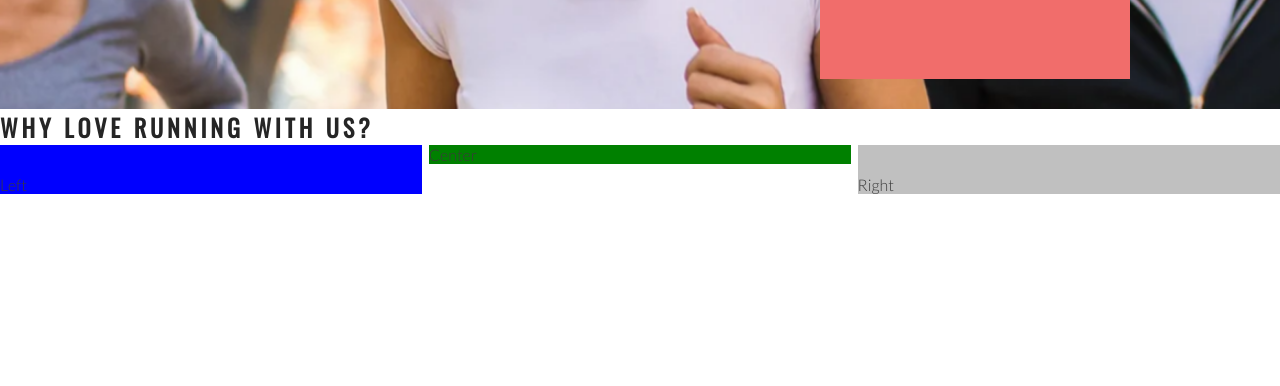
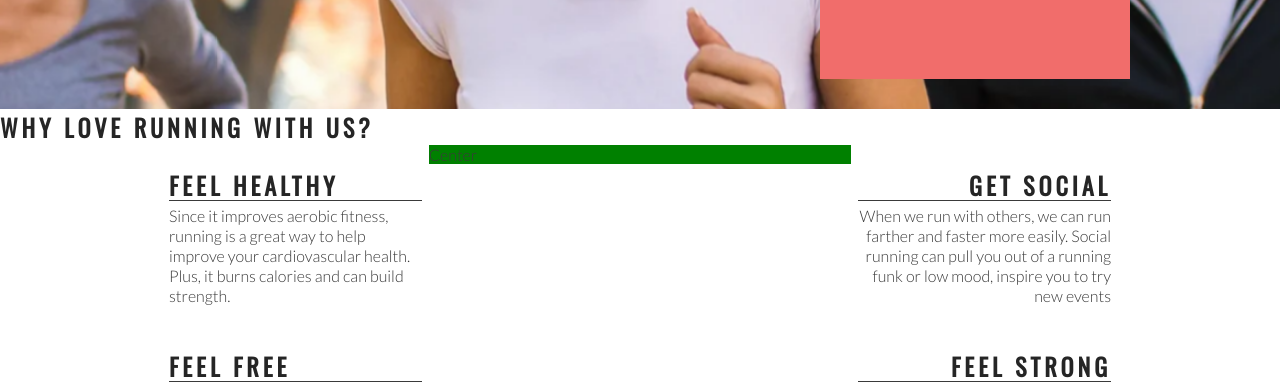
Before and after one commit to Simiine/love-running, a plain HTML site: page index.html in a window 1280 px wide. Shown: the part 566-952 px from the top of the page. Drawn offline with nearby package versions, Linux system fonts and the light colour scheme.

Commit message:
Add right about section content and style

```diff
--- a/assets/css/style.css
+++ b/assets/css/style.css
@@ -122,14 +122,12 @@ h1, h2 {
     padding-top: 30px;
     width: 33%;
     float: left;
-    background-color: blue;
 }
 
 #right-about {
     padding-top: 30px;
     width: 33%;
     float: right;
-    background-color: silver;
 }
 
 #center-about {
@@ -137,3 +135,33 @@ h1, h2 {
     margin: 0 auto;
     background-color: green;
 }
+
+hr {
+    border-top: 1px solid #3a3a3a;
+    width: 100%;
+    margin: 5px 0;
+}
+
+.left-about-heading {
+    width: 60%;
+    float: right;
+    line-height: 20px;
+    clear: both;
+    margin-bottom: 50px;
+}
+
+.right-about-heading {
+    width: 60%;
+    float: left;
+    line-height: 20px;
+    clear: both;
+    margin-bottom: 50px;
+}
+
+.right-about-heading h2 {
+    text-align: right;
+}
+
+.right-about-heading p {
+    text-align: right;
+}
--- a/index.html
+++ b/index.html
@@ -40,8 +40,38 @@
     </section>
     <section id="club-ethos">
         <h1>Why Love Running With Us?</h1>
-        <div id="left-about">Left</div>
-        <div id="right-about">Right</div>
+        <div id="left-about">
+            <div class="left-about-heading">
+                <h2>Feel Healthy</h2>
+                <hr>
+                <p>
+                    Since it improves aerobic fitness, running is a great way to help improve your cardiovascular health. Plus, it burns calories and can build strength.
+                </p>
+            </div>
+            <div class="left-about-heading">
+                <h2>Feel Free</h2>
+                <hr>
+                <p>
+                    Physical exercise, running included, is known to release endorphins in the brain. Endorphins make you more energetic, more awake and, yes, happier.
+                </p>
+            </div>
+        </div>
+        <div id="right-about">
+            <div class="right-about-heading">
+                <h2>Get Social</h2>
+                <hr>
+                <p>
+                    When we run with others, we can run farther and faster more easily. Social running can pull you out of a running funk or low mood, inspire you to try new events
+                </p>
+            </div>
+            <div class="right-about-heading">
+                <h2>Feel Strong</h2>
+                <hr>
+                <p>
+                    Running strengthens your heart by pumping blood more effectively through your body.
+                </p>
+            </div>
+        </div>
         <div id="center-about">Center</div>
     </section>
     <section>
```
